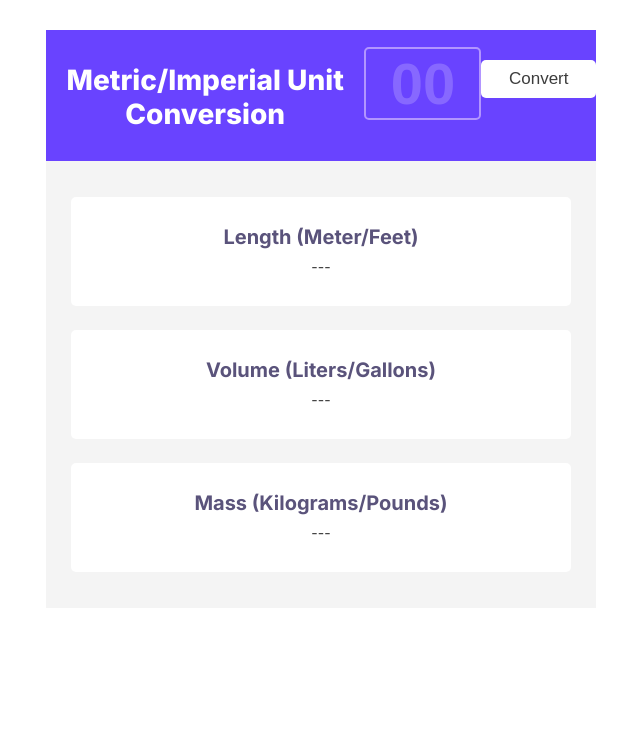
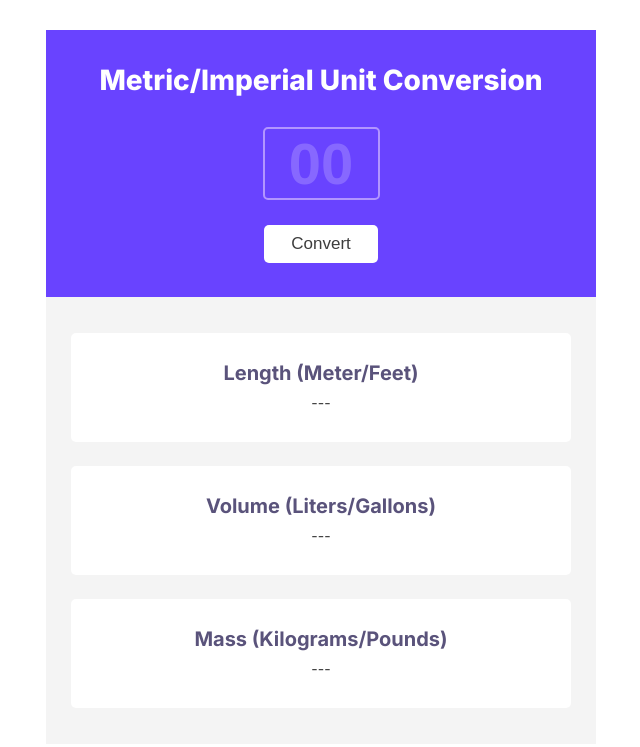
Before and after one commit to Bluneon27/Unit-Converter, a plain HTML site: page Index.html in a window 1280 px wide. Shown: the whole page, without its empty margins (319-959 px from the left). Drawn offline with Linux system fonts and the light colour scheme.

Commit message:
#1 CSS Issue fixed
Page now Displays correctly

```diff
--- a/Index.css
+++ b/Index.css
@@ -15,7 +15,7 @@ body {
     background-color: #6943FF;
     width: 550px;
     display: flex;
-    flex-direction: flex;
+    flex-direction: column;
     justify-content: center;
     align-items: center;
     margin: 30px auto 0px auto;
```
